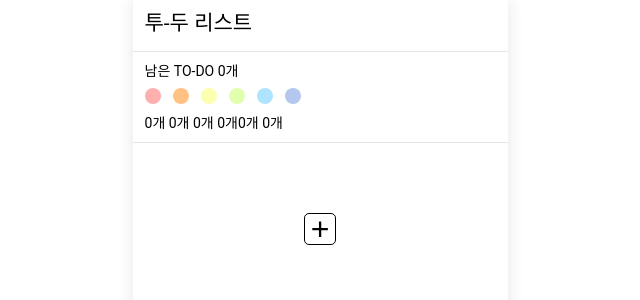
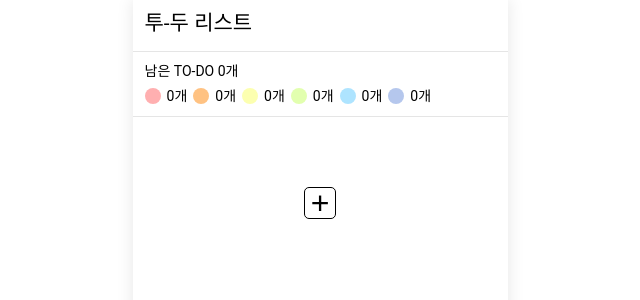
Before and after one commit to eun-ko/redux-todolist, a React (Create React App) app: page / in a window 1280 px wide. Shown: the top 300 px of the page, without its empty margins (320-960 px from the left). Built offline with nearby package versions, Linux system fonts and the light colour scheme.

Commit message:
[feat] color filter별로 남은 todo개수를 구하는 로직 수정

```diff
--- a/src/components/RemainTodoList.js
+++ b/src/components/RemainTodoList.js
@@ -1,4 +1,4 @@
-import React from 'react'
+import React, { useEffect, useState } from 'react'
 import styled from 'styled-components';
 import PropTypes from 'prop-types';
 
@@ -23,10 +23,6 @@
 background-color:${(props) => props.backgroundColor};
 `;
 
-const ColorCount = styled.div`
-margin:12px;
-`;
-
 const ColorWrapper = styled.div`
 display:flex;
 align-items:center;
@@ -35,42 +31,52 @@
 `;
 
 const RemainTodoList = ({ todos }) => {
-    console.log(todos);
-    let red = 0;
-    let orange = 0;
-    let yellow = 0;
-    let green = 0;
-    let blue = 0;
-    let purple = 0;
+    const [colorCounts, setColors] = useState([]);
+
+    useEffect(() => {
+        countTodoByColors();
+    }, [colorCounts]);
+
 
     const countTodoByColors = () => {
+        //console.log(todos);
         todos.map((todo) => {
-            if (todo.todoColor === TODOCOLORS[0].hex) red++;
-            else if (todo.todoColor === TODOCOLORS[1].hex) orange++;
-            else if (todo.todoColor === TODOCOLORS[2].hex) yellow++;
-            else if (todo.todoColor === TODOCOLORS[3].hex) green++;
-            else if (todo.todoColor === TODOCOLORS[4].hex) blue++;
-            else if (todo.todoColor === TODOCOLORS[5].hex) purple++;
+            console.log('colorCounts', colorCounts);
+            const exists = colorCounts.find((color) => color.name === todo.todoColor);
+            if (exists) {
+                exists.count += 1;
+            } else {
+                console.log('해당 컬러가 아직 존재하지 않음');
+                colorCounts.push({ name: todo.todoColor, count: 1 });
+            }
+            setColors(colorCounts);
         })
     }
-
-    countTodoByColors();
 
     return (
         <RemainTodoWrapper>
             <RemainTitle>남은 TO-DO {todos.length}개</RemainTitle>
             <ColorWrapper>
-                {TODOCOLORS.map((color) => {
+                {TODOCOLORS.map((todoColorConstant, index) => {
+                    console.log('index', index);
+                    console.log('colorCounts in TODOCOLORS map', colorCounts);
+                    const count = colorCounts.find((colorCount) => {
+                        console.log('colorCounts find start');
+                        console.log('colorCounts.name', colorCount.name);
+                        console.log('TODOCOLORS.hex', todoColorConstant.hex);
+                        return colorCount.name === todoColorConstant.hex;
+                    }
+                    );
+                    console.log('count', count);
                     return (
                         <>
-                            <Color key={color.name} backgroundColor={color.hex} />
+                            <Color key={todoColorConstant.name} backgroundColor={todoColorConstant.hex} /> {count ? count.count : 0}개
                         </>
                     )
                 })
                 }
+            </ColorWrapper>
 
-            </ColorWrapper>
-            <ColorCount>{red}개 {orange}개 {yellow}개 {green}개{blue}개 {purple}개</ColorCount>
         </RemainTodoWrapper>
     )
 
--- a/src/components/TodoItem.js
+++ b/src/components/TodoItem.js
@@ -55,13 +55,14 @@
 align-items:center;
 `;
 
-const TodoItem = ({ todo, onToggleTodo, onDeleteTodo }) => {
+const TodoItem = ({ todo, onToggleTodo, onDeleteTodo, onEditTodo }) => {
+
     return (
         <TodoWrapper done={todo.done}>
             <TodoFilter todoColor={todo.todoColor}></TodoFilter>
             <TodoRow>
                 <TodoContent onClick={() => onToggleTodo(todo.id)}>{todo.todoContent}</TodoContent>
-                <EditIcon src='../assets/Icons/editIcon.png' />
+                <EditIcon src='../assets/Icons/editIcon.png' onClick={() => onEditTodo(todo.id)} />
             </TodoRow>
             {todo.done &&
                 <IconRow>
@@ -77,5 +78,10 @@
 TodoItem.propTypes = {
     todo: PropTypes.object,
     onToggleTodo: PropTypes.func,
-    onDeleteTodo: PropTypes.func
+    onDeleteTodo: PropTypes.func,
+    onEditTodo: PropTypes.func,
+    editSelected: PropTypes.bool,
+    setEditSelected: PropTypes.func,
+    todoContent: PropTypes.string,
+    colorFilter: PropTypes.string
 }
--- a/src/components/TodoList.js
+++ b/src/components/TodoList.js
@@ -14,8 +14,6 @@
 height:24px;
 margin-right:16px;
 `;
-
-
 
 const Row = styled.div`
 width:100%;
@@ -75,8 +73,13 @@
     const [toggleButtonSelected, setToggleButtonSelected] = useState(false);
 
 
-    const todos = useSelector(state => state);
+    const todos = useSelector(state => {
+        console.log('type of state:', typeof (state));
+        return state
+    });
     const dispatch = useDispatch();
+
+    console.log('type of todos:', typeof (todos));
 
     const onAddTodo = (todoContent, todoFilter) => dispatch(addTodo(todoContent, todoFilter));
     const onToggleTodo = useCallback(id => dispatch(toggleTodo(id)), [dispatch]);
@@ -109,9 +112,7 @@
                         <AddButton onClick={handleAddButton}>추가하기</AddButton>
                     </Row>
                     <Row>
-
-                        <TodoColorRadioButton {...{ colorFilter }} {...{ setColorFilter }} />
-
+                        <TodoColorRadioButton {...{ colorFilter }} {...{ setColorFilter }} {...{ todoContent }} {...{ colorFilter }} />
                         <BroomIcon src="../assets/Icons/broomIcon.png" />
                     </Row>
                     <Input
@@ -134,6 +135,5 @@
                 </Wrapper>
             }
         </>
-
     );
 }
--- a/src/modules/TodosReducer.js
+++ b/src/modules/TodosReducer.js
@@ -47,7 +47,11 @@
     console.log(action.type);
     switch (action.type) {
         case ADD_TODO:
-            return state.concat(action.todo);
+            {
+                console.log(action.todo);
+                return state.concat(action.todo);
+            }
+
         case TOGGLE_TODO:
             return state.map(
                 todo =>
@@ -58,7 +62,16 @@
         case DELETE_TODO:
             return state.filter(todo => todo.id !== action.id);
         case EDIT_TODO:
-            return state.filter(todo => todo.id === action.id);
+            return {
+                ...state
+            }
+        /*{
+            console.log(action.todo);
+            const a = state.findIndex(todo => todo.id === action.id);
+            state[a] = action.todo;
+            return state;
+        }*/
+
         default:
             return state;
     }
```
